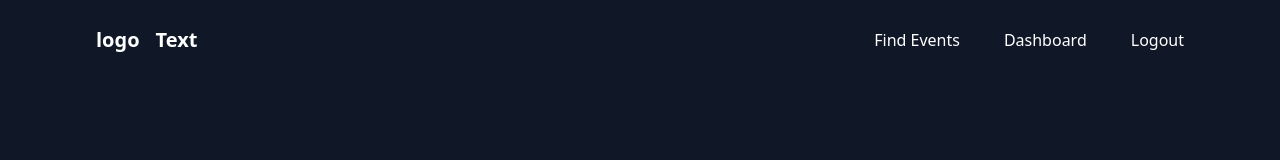
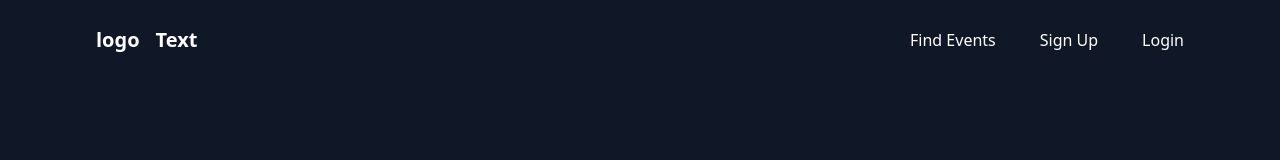
Before and after one commit to BuraYu/rsvp, a Next.js app: page / in a window 1280 px wide. Shown: the top 160 px of the page. Built offline with nearby package versions, Linux system fonts and the light colour scheme.

Commit message:
feat: add conditional rendereing for hero section

```diff
--- a/src/components/Navbar.js
+++ b/src/components/Navbar.js
@@ -2,6 +2,7 @@ import { useState } from "react";
 
 export default function Navbar() {
   const [isOpen, setIsOpen] = useState(false);
+  const [isLoggedIn, setIsLoggedIn] = useState(false);
 
   return (
     <nav className="h-[80px] w-full flex justify-between items-center px-[96px] bg-gray-900">
@@ -70,6 +71,8 @@ export default function Navbar() {
 
       {/* Links for Larger Screens */}
       <ul className="hidden md:flex space-x-6 gap-5">
+        {isLoggedIn ? (
+          <>
             <li>
               <a href="" className="hover:text-gray-400 transition">
                 Find Events
@@ -85,6 +88,26 @@ export default function Navbar() {
                 Logout
               </a>
             </li>
+          </>
+        ) : (
+          <>
+            <li>
+              <a href="" className="hover:text-gray-400 transition">
+                Find Events
+              </a>
+            </li>
+            <li>
+              <a href="" className="hover:text-gray-400 transition">
+                Sign Up
+              </a>
+            </li>
+            <li>
+              <a href="" className="hover:text-gray-400 transition">
+                Login
+              </a>
+            </li>
+          </>
+        )}
       </ul>
     </nav>
   );
```
Lines whose indentation alone changed are shown as unchanged.
